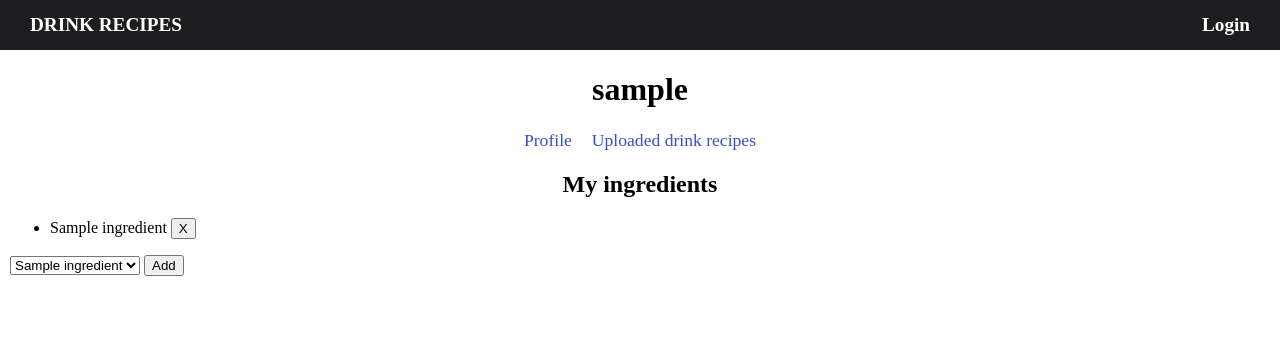
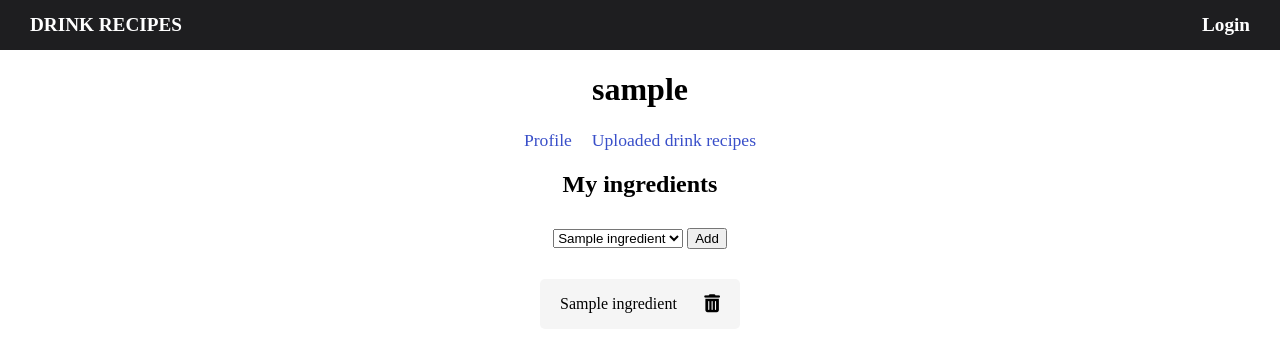
Before and after one commit to tommivk/drink-recipes, a Flask app: template templates/user_ingredients.html in a window 1280 px wide. Shown: the top 352 px of the page. Run offline with Flask 2, Linux system fonts and the light colour scheme; the template is opened without the code that fills it: most values are stand-ins (such as "Sample title", 1, 10 or a date in 2020); some libraries are stand-ins or nearby versions.

Commit message:
add styles

```diff
--- a/static/style.css
+++ b/static/style.css
@@ -797,6 +797,41 @@ input[type="file"]:hover+label {
     border-radius: 50%;
 }
 
+.users-ingredients form {
+    width: fit-content;
+    margin: auto;
+    margin-top: 30px;
+    max-width: 90vw;
+}
+
+.user-ingredient {
+    padding: 0px 20px;
+    background: whitesmoke;
+    margin: 8px 0px;
+    justify-content: space-between;
+    width: 100%;
+    min-width: 200px;
+
+    border-radius: 5px;
+    box-sizing: border-box;
+}
+
+.ingredient-delete-btn {
+    background: none;
+    padding: 0px;
+    border: none;
+    margin-left: 20px;
+}
+
+.ingredient-delete-btn i {
+    font-size: 18px;
+    cursor: pointer;
+}
+
+.ingredient-delete-btn i:hover {
+    color: rgb(197, 17, 17);
+}
+
 .home-page {
     width: 1400px;
     margin: auto;
--- a/templates/user_ingredients.html
+++ b/templates/user_ingredients.html
@@ -2,22 +2,9 @@
 {% block title %}{{username}}{% endblock %}
 
 {% block page_content %}
-<div>
-    <h2 class="title">My ingredients</h2>
+<h2 class="title">My ingredients</h2>
 
-    {% if users_ingredients|length==0 %}
-    <p class="text-center">No ingredients added yet</p>
-    {% endif %}
-
-    <form action="/users/{{session.username}}/ingredients/delete" method="post">
-        <input type="hidden" name="csrf_token" value="{{ session.csrf_token }}">
-        <ul>
-            {% for ingredient in users_ingredients %}
-            <li> {{ingredient.name}} <button type="submit" name="ingredient" value="{{ingredient.id}}">X</button></li>
-            {% endfor %}
-        </ul>
-    </form>
-
+<div class="users-ingredients">
     <form action="/users/{{session.username}}/ingredients" method="post">
         <input type="hidden" name="csrf_token" value="{{ session.csrf_token }}">
         <select name="ingredient">
@@ -28,5 +15,25 @@
         <button type="submit">Add</button>
     </form>
 
+    {% if users_ingredients|length==0 %}
+    <p class="text-center">No ingredients added yet</p>
+    {% endif %}
+
+    <form action="/users/{{session.username}}/ingredients/delete" method="post">
+        <input type="hidden" name="csrf_token" value="{{ session.csrf_token }}">
+        <div>
+            {% for ingredient in users_ingredients %}
+            <div class="flex-align user-ingredient">
+                <p class="word-break">{{ingredient.name}}</p>
+                <button class="ingredient-delete-btn" type="submit" name="ingredient" value="{{ingredient.id}}">
+                    <span>
+                        <i class="fa-solid fa-trash-can"></i>
+                    </span>
+                </button>
+            </div>
+            {% endfor %}
+        </div>
+    </form>
 </div>
+
 {% endblock %}
```
